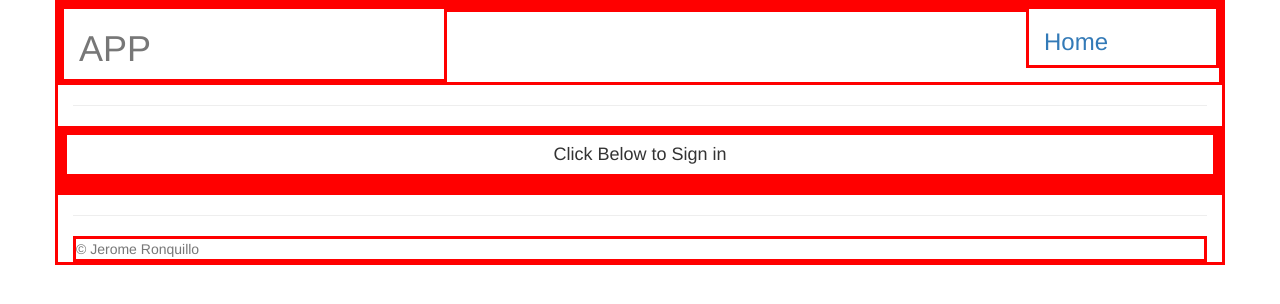
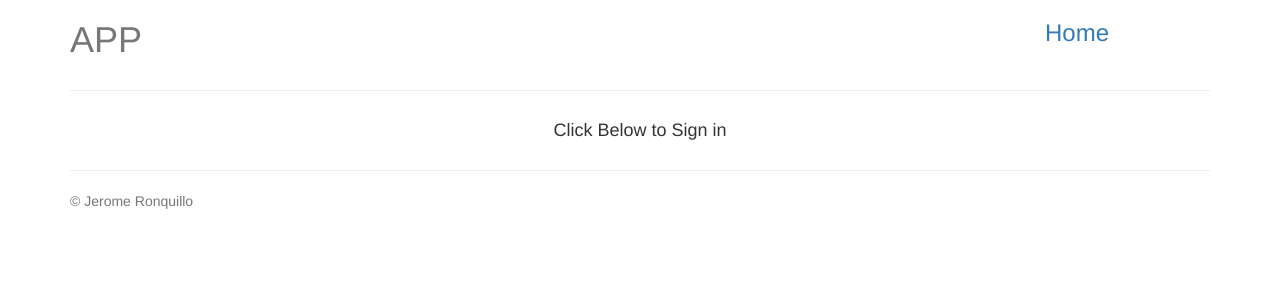
Before and after one commit to jrmronquillo/Controller-App, a Flask app: page /login in a window 1280 px wide. Shown: the top 304 px of the page. Run offline with Flask 2, Linux system fonts and the light colour scheme; parts of the project's set-up code (start-up, migrations or seed data) failed here and were passed over; some libraries are stand-ins or nearby versions.

```diff
--- a/main/client_secrets.json
+++ /dev/null
@@ -1 +0,0 @@
-{"web":{"client_id":"508122317212-tckscp2058bav0pih2n16lh7j706k40a.apps.googleusercontent.com","project_id":"catalog-project-174215","auth_uri":"https://accounts.google.com/o/oauth2/auth","token_uri":"https://accounts.google.com/o/oauth2/token","auth_provider_x509_cert_url":"https://www.googleapis.com/oauth2/v1/certs","client_secret":"8owo809TQ5d7as7FOhgai4v-","redirect_uris":["http://localhost:5000/gconnect"],"javascript_origins":["http://localhost:5000"]}}
--- a/main/static/styles.css
+++ b/main/static/styles.css
@@ -15,6 +15,4 @@ strong{
 }
 
 div {
-	border-style: solid;
-	border-color: red;
 }
```
Also changed, not shown: 1 other file.
